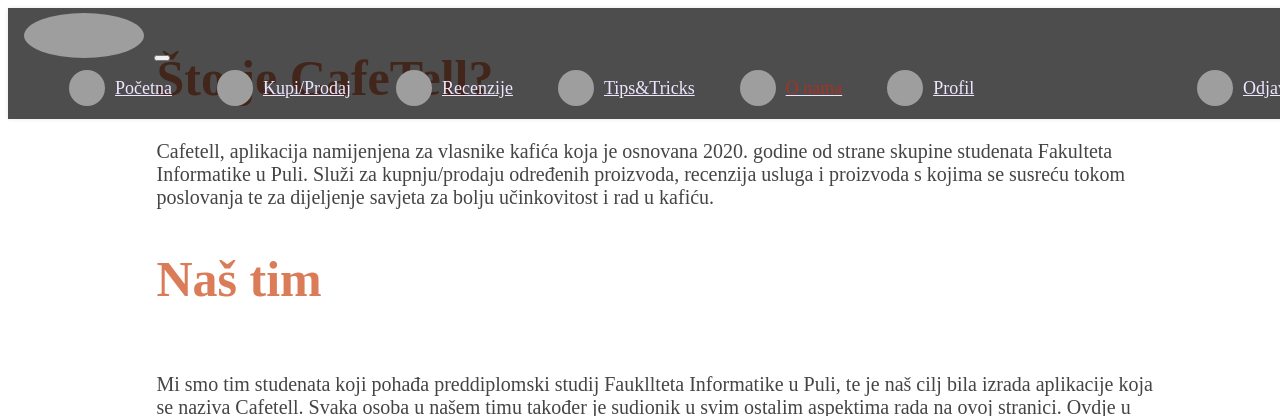
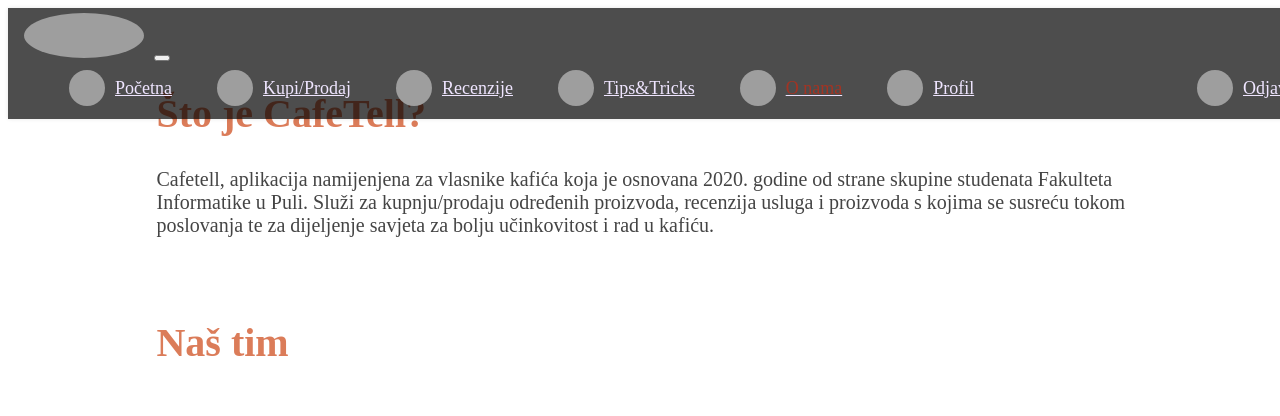
Before and after one commit to jantudjan99/PI-projekt, a Vue app: page /onama in a window 1280 px wide. Shown: the top 416 px of the page. Built offline with nearby package versions, Linux system fonts and the light colour scheme; grey boxes are pictures that could not be loaded; the HTML template or start-up script is replaced by a standard one.

Commit message:
Poravnanje teksta, male promijene

```diff
--- a/src/views/onama.vue
+++ b/src/views/onama.vue
@@ -10,7 +10,6 @@
         <span class="navbar-toggler-icon"></span>
       </button>
       <div id="navbarCollapse" class="collapse navbar-collapse justify-content-start">
-
         <div class="navbar-nav">
           <a href="/pocetna" class="razmakni"><img class="ikone" src="assets/pocetna_.png"><i class="fa"></i><span class="tekst_ikone">Početna</span></a>
           <a href="/kupiprodaj" class="razmakni"><img class="ikone" src="assets/kupiprodaj.png"><i class="fa"></i><span class="tekst_ikone">Kupi/Prodaj</span></a>
@@ -336,12 +335,11 @@
 }
 
 .naslov {
-font-size: 50px;
+font-size: 40px;
 margin-left:2%;
-margin-top: 4%;
+margin-top: 8%;
 font-family: 'Playfair Display', serif;
 color:#c73500a6;
-
 }
 
 .onama1 {
```
